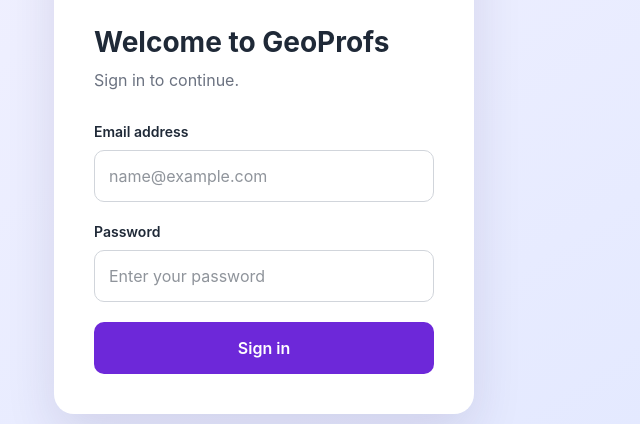
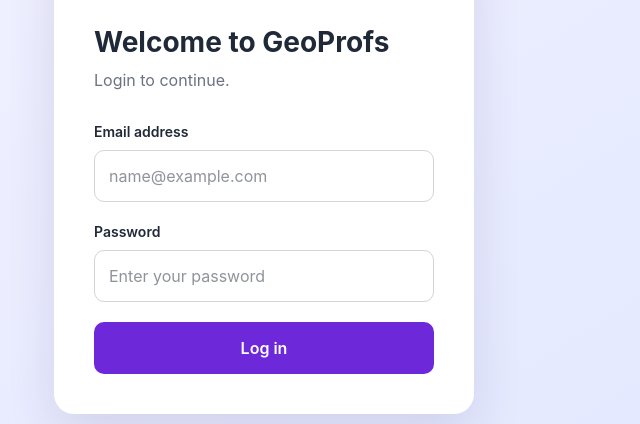
Before and after one commit to OrlowskiDaniel/geoprofs-project, a React app in the folder frontend/: page / in a window 1280 px wide. Shown: the part 240-664 px from the top of the page, without its empty margins (376-1016 px from the left). Built offline with nearby package versions, Linux system fonts and the light colour scheme; the HTML template or start-up script is replaced by a standard one.

Commit message:
Pd pagina gemaakt

```diff
--- a/frontend/src/App.jsx
+++ b/frontend/src/App.jsx
@@ -26,7 +26,7 @@
           Welcome to GeoProfs
         </h1>
         <p className="mb-[30px] text-[#6b7280]">
-          Sign in to continue.
+          Login to continue.
         </p>
 
         <form onSubmit={handleSubmit} className="flex flex-col">
@@ -62,7 +62,7 @@
             type="submit"
             className="w-full cursor-pointer rounded-[10px] bg-[#6d28d9] p-[14px] font-semibold text-white hover:bg-[#5b21b6] focus-visible:outline-3 focus-visible:outline-offset-3 focus-visible:outline-[#8b5cf6]"
           >
-            Sign in
+            Log in
           </button>
         </form>
 
```
Also changed, not shown: frontend/src/PersonalData.jsx (added).
